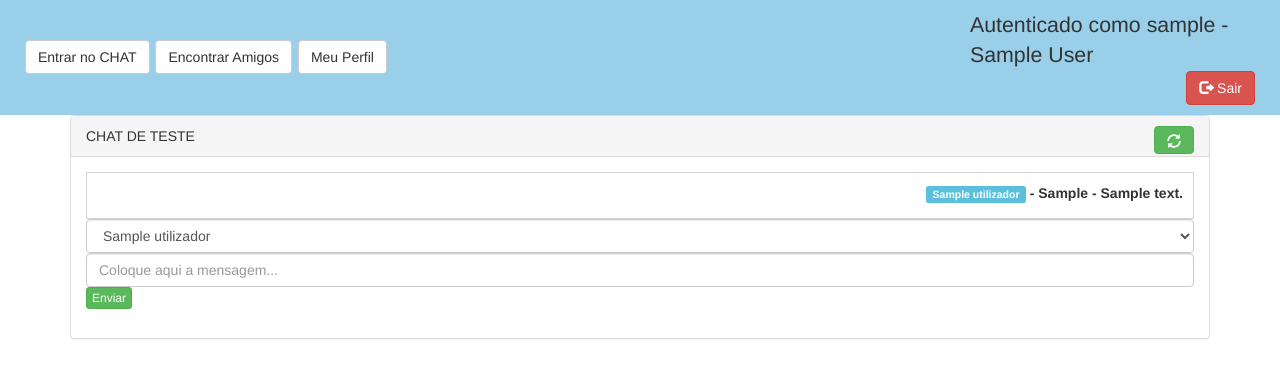
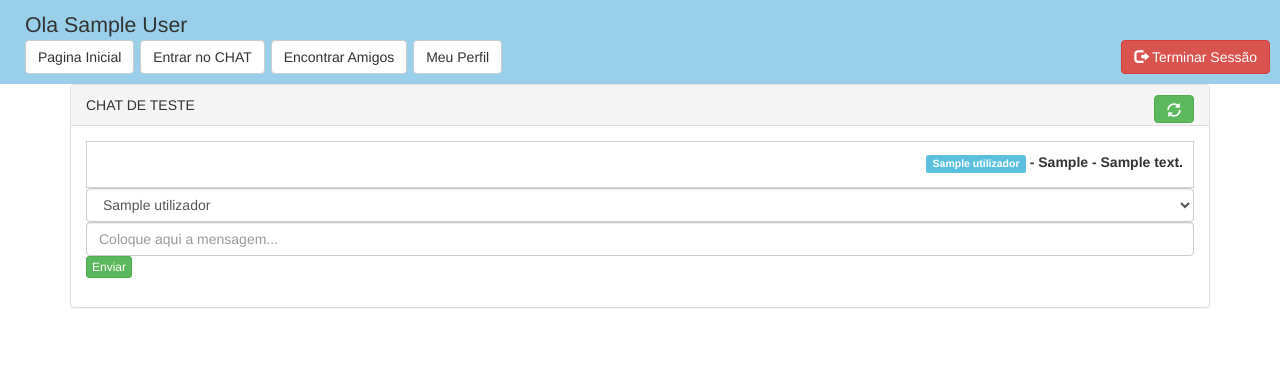
Before and after one commit to leonardo197/Project_final_web, a PHP site: page /chat.php in a window 1280 px wide. Shown: the top 378 px of the page. Run offline with PHP 8.4, Linux system fonts and the light colour scheme; the visitor is signed in with stand-in values (Sample User, id 1); tables that the repository leaves empty or names only in its code hold one stand-in row (values such as "Sample post"); data that the repository does not hold is empty.

Commit message:
ta bom
so que nao

```diff
--- a/ProjetoPW/header.php
+++ b/ProjetoPW/header.php
@@ -8,21 +8,22 @@
 
 
 <div class=" clearfix header panel-body">
-    <div class="col-sm-4 clearfix">
-        <br>
-        <a class="btn btn-default" href="chat.php">Entrar no CHAT</a>
-        <a class="btn btn-default" href="">Encontrar Amigos</a>
-        <a class="btn btn-default" href="">Meu Perfil</a>
-    </div>
-    <div class="col-sm-3 pull-right">
-        <div class="pull-right">
+    <div class="col-sm-7 clearfix">
+        <div>
             <?php
             if (session_status() == PHP_SESSION_NONE)
                 session_start();
             $username = $_SESSION["username"];
-            echo "Autenticado como $username - " . $_SESSION["fraseApresentacao"];
+            echo "Ola " . $_SESSION["fraseApresentacao"];
             ?>
         </div>
-        <a class="btn btn-danger pull-right" href="logout.php"><span class="glyphicon glyphicon-log-out"></span> Sair</a>
+        <a class="btn btn-default" href="index.php">Pagina Inicial</a>
+        <a class="btn btn-default" href="chat.php">Entrar no CHAT</a>
+        <a class="btn btn-default" href="">Encontrar Amigos</a>
+        <a class="btn btn-default" href="">Meu Perfil</a>
+        <!--<a class="btn btn-info" href="novoUser.php">Novo Registo</a>-->
+    </div>
+    <br>
+        <a class="btn btn-danger pull-right" href="logout.php"><span class="glyphicon glyphicon-log-out"></span> Terminar Sessão</a>
     </div>
 </div>
--- a/ProjetoPW/listaUtilizadores.php
+++ b/ProjetoPW/listaUtilizadores.php
@@ -36,7 +36,7 @@ if ($result->num_rows > 0) {
                         <td><?php echo $row["morada"] ?></td>
                         <td><?php echo $row["password"] ?></td>
                         <td>
-                            <a href="deleteUser.php?id=<?php echo $row["id"] ?>"><span class="glyphicon glyphicon-remove"></span></a>
+                            <!--<a href="deleteUser.php?id=<?php echo $row["id"] ?>"><span class="glyphicon glyphicon-remove"></span></a>-->
                         </td>
 
                     </tr>
--- a/ProjetoPW/mysql/config.php
+++ b/ProjetoPW/mysql/config.php
@@ -6,7 +6,7 @@ $GLOBALS["db.host"] = "127.0.0.1";
 $GLOBALS["db.port"] = 3306;
 $GLOBALS["db.user"] = "root";
 $GLOBALS["db.pass"] = "";
-$GLOBALS["db.schema"] = "chat";
+$GLOBALS["db.schema"] = "facebook";
 
 
 ?>
--- a/ProjetoPW/novoUser.php
+++ b/ProjetoPW/novoUser.php
@@ -66,4 +66,5 @@
 
         </div>
     </body>
+
 </html>
```
Also changed, not shown: ProjetoPW/index.php (+16 -19 lines).
